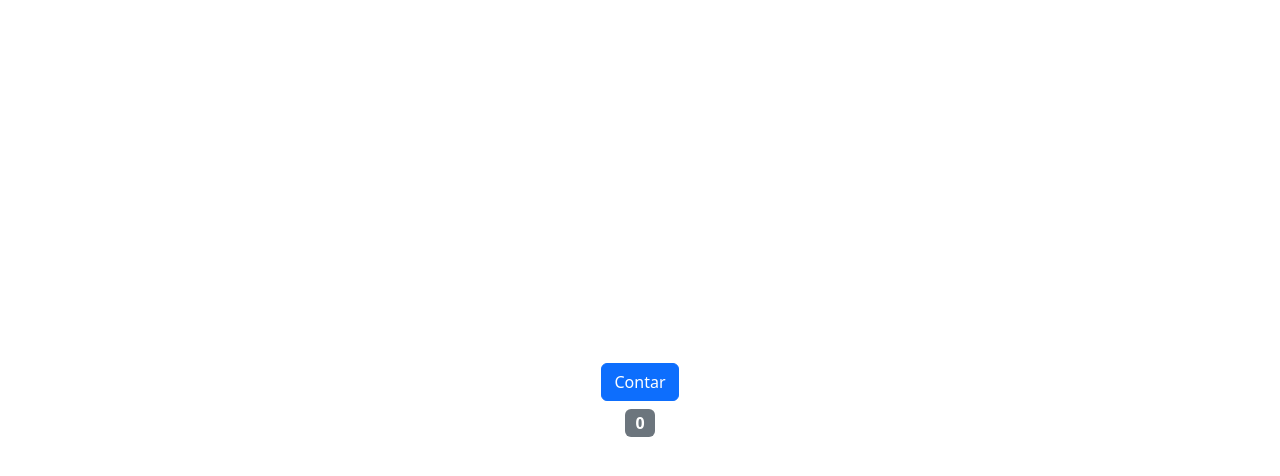
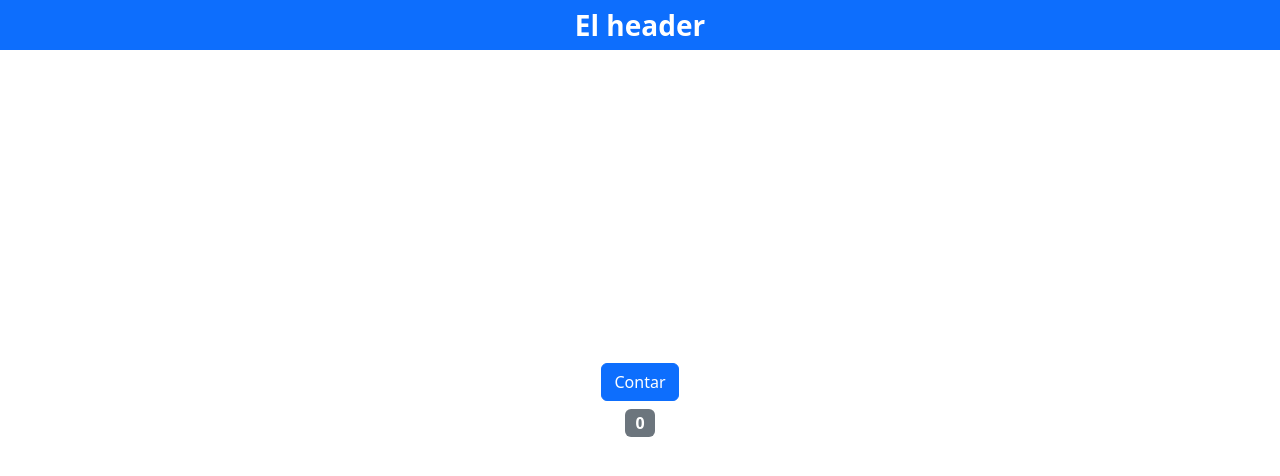
Before and after one commit to eulogioqt/tfg, a React (Vite) app in the folder web_interface/: page / in a window 1280 px wide. Shown: the top 476 px of the page. Built offline with nearby package versions, Linux system fonts and the light colour scheme.

Commit message:
Adding header

```diff
--- a/web_interface/index.html
+++ b/web_interface/index.html
@@ -4,7 +4,7 @@
         <meta charset="UTF-8" />
         <link rel="icon" type="image/svg+xml" href="/vite.svg" />
         <meta name="viewport" content="width=device-width, initial-scale=1.0" />
-        <title>Vite + React</title>
+        <title>Human Robot Interaction</title>
     </head>
     <body>
         <div id="root"></div>
--- a/web_interface/src/App.jsx
+++ b/web_interface/src/App.jsx
@@ -1,18 +1,13 @@
-import { useState } from "react";
+import Home from "./pages/home/Home";
+import Header from "./components/Header";
 
-function App() {
-    const [count, setCount] = useState(0);
-
+const App = () => {
     return (
         <>
-            <div className="container d-flex flex-column justify-content-center align-items-center vh-100">
-                <button className="btn btn-primary" onClick={() => setCount((c) => c + 1)}>
-                    Contar
-                </button>
-                <span className="badge bg-secondary mt-2 fs-6">{count}</span>
-            </div>
+            <Header />
+            <Home />
         </>
     );
-}
+};
 
 export default App;
--- /dev/null
+++ b/web_interface/src/components/Header.jsx
@@ -0,0 +1,11 @@
+import React from "react";
+
+const Header = () => {
+    return (
+        <div className="d-flex justify-content-center vw-100 position-fixed bg-primary">
+            <span className="text-white my-1 fw-bold fs-3">El header</span>
+        </div>
+    );
+};
+
+export default Header;
--- /dev/null
+++ b/web_interface/src/pages/home/Home.jsx
@@ -0,0 +1,18 @@
+import { useState } from "react";
+
+const Home = () => {
+    const [count, setCount] = useState(0);
+
+    return (
+        <>
+            <div className="container d-flex flex-column justify-content-center align-items-center vh-100">
+                <button className="btn btn-primary" onClick={() => setCount((c) => c + 1)}>
+                    Contar
+                </button>
+                <span className="badge bg-secondary mt-2 fs-6">{count}</span>
+            </div>
+        </>
+    );
+};
+
+export default Home;
```
